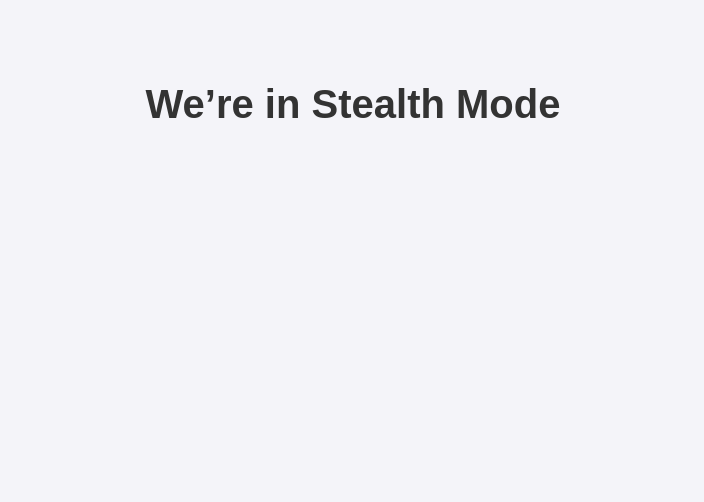
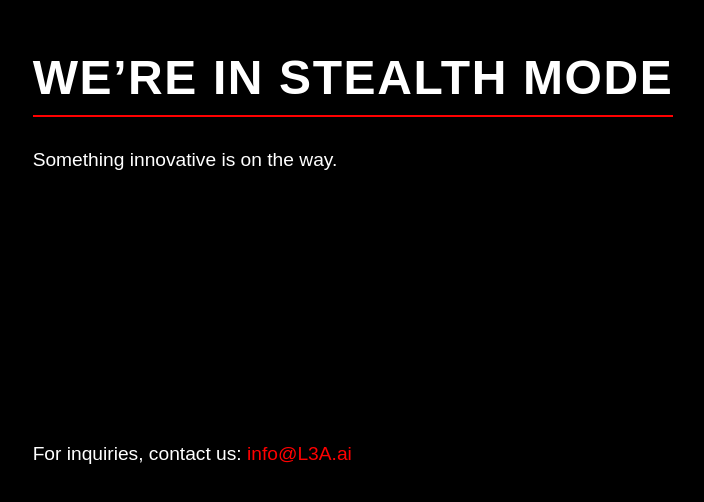
Before and after one commit to djjunge/djjunge.github.io, a plain HTML site: page index.html in a window 1280 px wide. Shown: the part 296-798 px from the top of the page, without its empty margins (287-991 px from the left). Drawn offline with Linux system fonts and the light colour scheme.

Commit message:
Update index.html

```diff
--- a/index.html
+++ b/index.html
@@ -11,16 +11,42 @@
             align-items: center;
             height: 100vh;
             font-family: Arial, sans-serif;
-            background-color: #f4f4f9;
+            background-color: #000;
             margin: 0;
+            color: #fff;
         }
         h1 {
-            font-size: 2.5rem;
-            color: #333;
+            font-size: 3rem;
+            letter-spacing: 0.1rem;
+            text-transform: uppercase;
+            border-bottom: 2px solid #ff0000;
+            padding-bottom: 10px;
+        }
+        p {
+            font-size: 1.2rem;
+            margin-top: 20px;
+        }
+        a {
+            color: #ff0000;
+            text-decoration: none;
+        }
+        a:hover {
+            text-decoration: underline;
+        }
+        footer {
+            position: absolute;
+            bottom: 20px;
+            font-size: 0.9rem;
         }
     </style>
 </head>
 <body>
-    <h1>We’re in Stealth Mode</h1>
+    <div>
+        <h1>We’re in Stealth Mode</h1>
+        <p>Something innovative is on the way.</p>
+        <footer>
+            <p>For inquiries, contact us: <a href="mailto:info@L3A.ai">info@L3A.ai</a></p>
+        </footer>
+    </div>
 </body>
 </html>
```
